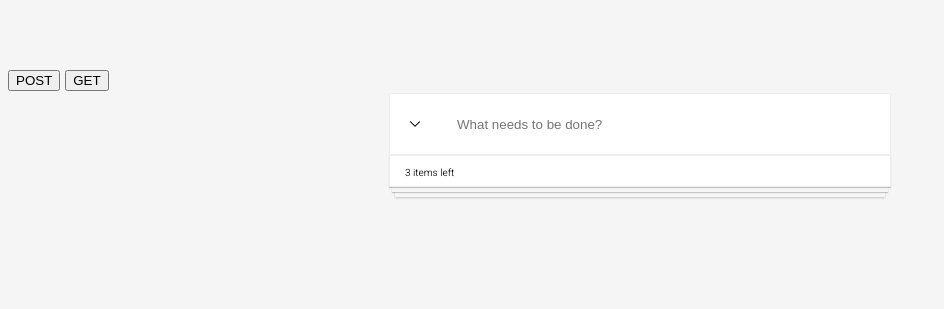
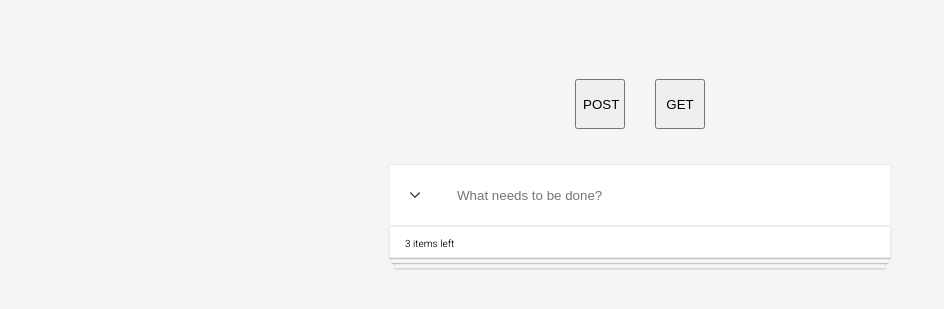
Before and after one commit to killer-r2d2/dev1920todo, a plain HTML site: page index.html in a window 1280 px wide. Shown: the part 217-526 px from the top of the page, without its empty margins (0-944 px from the left). Drawn offline with Linux system fonts and the light colour scheme.

Commit message:
admit GET and POST buttons to index.html

```diff
--- a/_bodyheader.scss
+++ b/_bodyheader.scss
@@ -12,3 +12,19 @@ body {
     text-align: center;
     color: $h1color;
 }
+
+/* POST and GET button*/
+
+
+.btn {
+    display: flex;
+    justify-content: center;
+    margin-bottom: 20px;
+}
+
+.btn__postGetBtn {
+    text-align: center;
+    margin: 15px;
+    width: 50px;
+    height: 50px;
+}
--- a/index.html
+++ b/index.html
@@ -15,12 +15,13 @@
 <header>
 <h1 class="title">todos</h1>
 
-<div>
-    <button class="title__btn" id="postButton">POST</button>
-    <button class="title__btn" id="getButton">GET</button>
+<div class="btn">
+    <div><button class="btn__postGetBtn" id="postButton">POST</button></div>
+    <div><button class="btn__postGetBtn" id="getButton">GET</button></div>
 </div>
 
 </header>
+
 
 <!--main-->
 
```
Also changed, not shown: todoproject.css.
